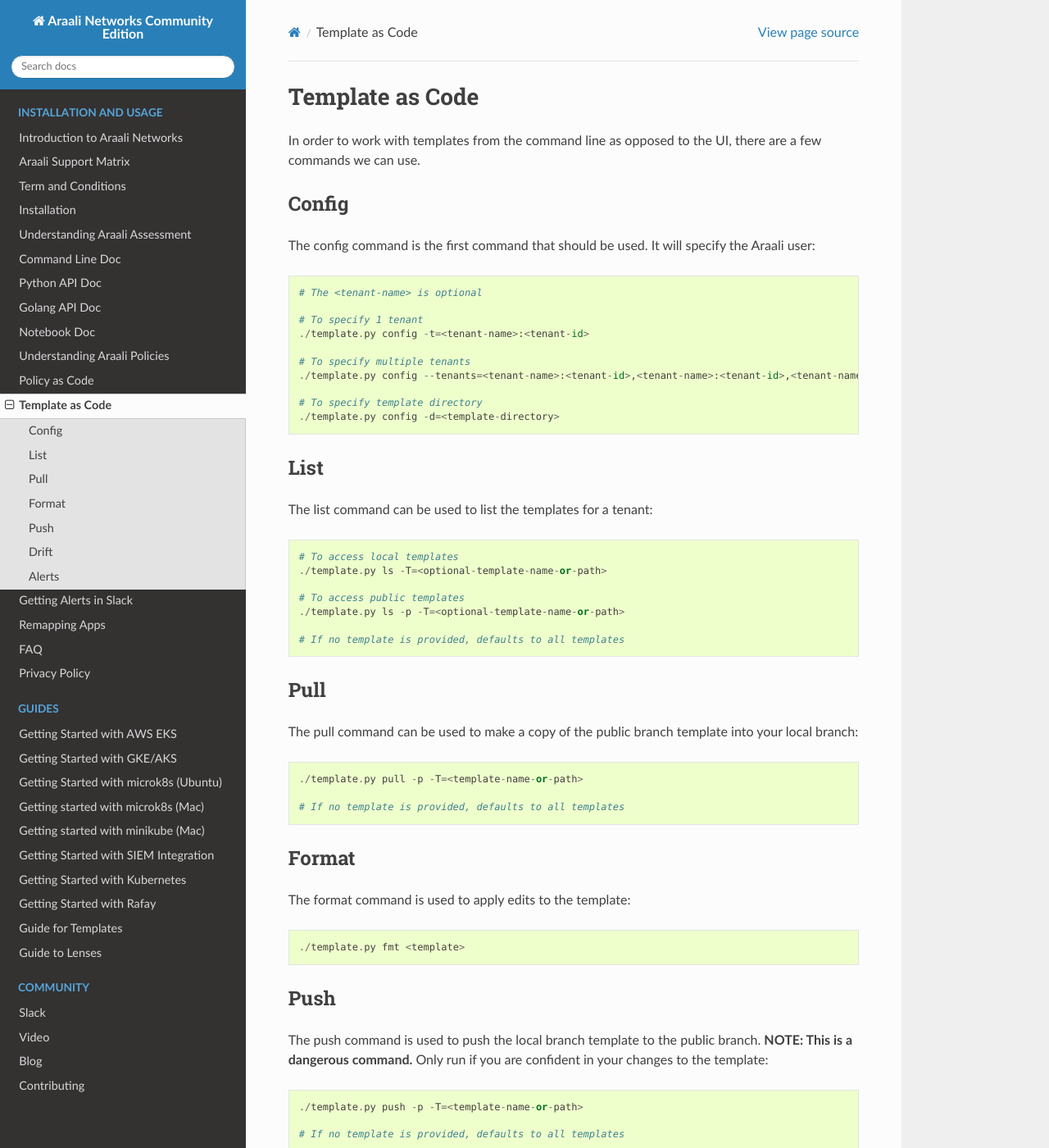
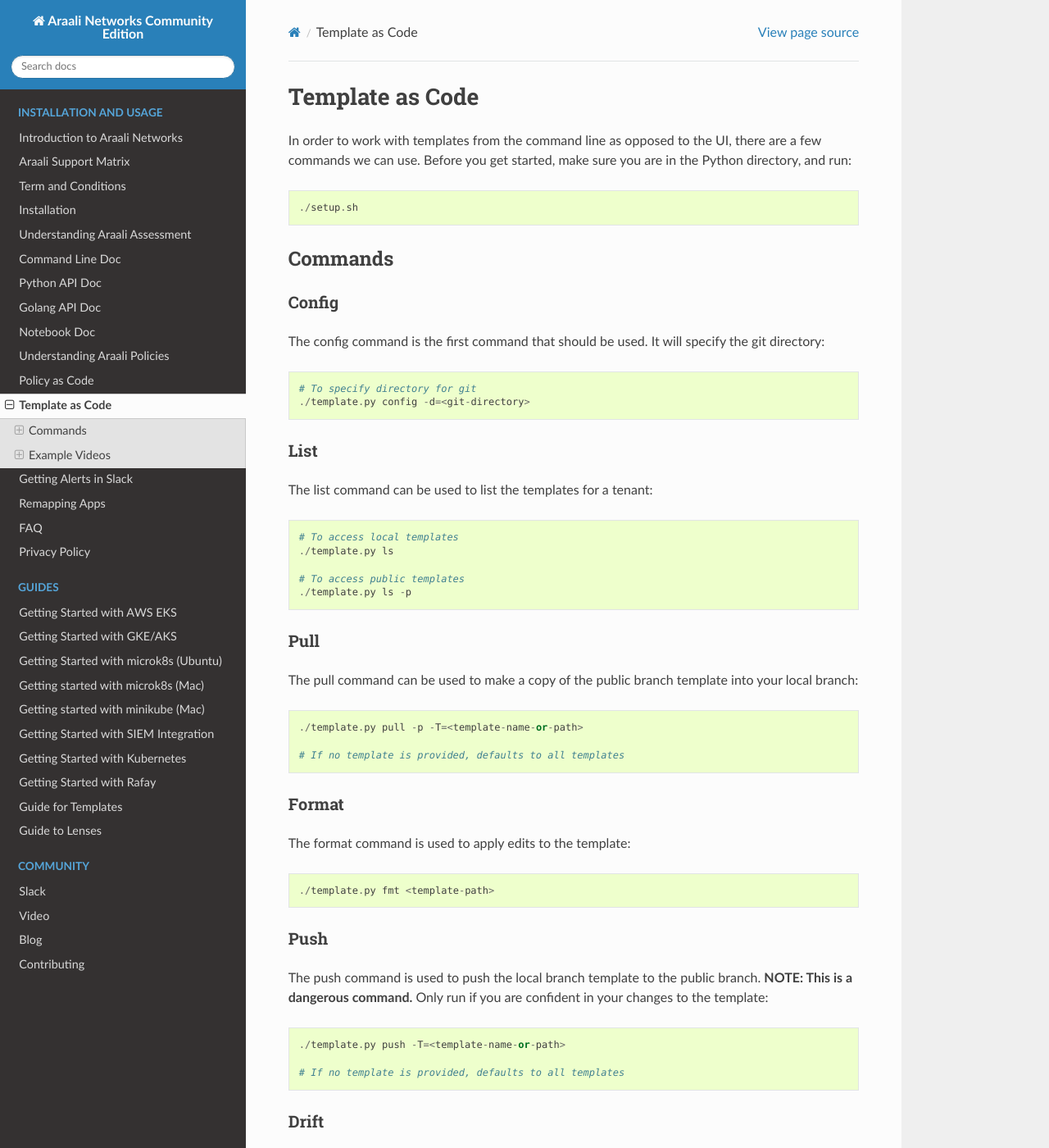
Before and after one commit to araalinetworks/api, a Sphinx documentation site: the page built from doc/source/template_as_code.rst, in a window 1280 px wide and 1400 px high. Shown: the whole window at 82% size. Built offline with Sphinx 7.4.7 and the Read the Docs theme 2.0.0, drawn with Linux system fonts in a browser that asks for light colours; some of the changed text lies outside the part shown.

Commit message:
template as code documentation corrections

```diff
--- a/doc/source/template_as_code.rst
+++ b/doc/source/template_as_code.rst
@@ -2,24 +2,22 @@
 ================
 
 In order to work with templates from the command line as opposed to
-the UI, there are a few commands we can use.
+the UI, there are a few commands we can use. Before you get started,
+make sure you are in the Python directory, and run::
+
+    ./setup.sh
+
+Commands
+********
 
 Config
 ------
 
 The config command is the first command that should be used. It will
-specify the Araali user::
+specify the git directory::
 
-    # The <tenant-name> is optional
-
-    # To specify 1 tenant
-    ./template.py config -t=<tenant-name>:<tenant-id>
-
-    # To specify multiple tenants
-    ./template.py config --tenants=<tenant-name>:<tenant-id>,<tenant-name>:<tenant-id>,<tenant-name>:<tenant-id>,<tenant-name>:<tenant-id>
-
-    # To specify template directory
-    ./template.py config -d=<template-directory>
+    # To specify directory for git
+    ./template.py config -d=<git-directory>
 
 List
 ----
@@ -27,12 +25,10 @@
 The list command can be used to list the templates for a tenant::
 
     # To access local templates
-    ./template.py ls -T=<optional-template-name-or-path>
+    ./template.py ls
 
     # To access public templates
-    ./template.py ls -p -T=<optional-template-name-or-path>
-
-    # If no template is provided, defaults to all templates
+    ./template.py ls -p
 
 Pull
 ----
@@ -49,7 +45,7 @@
 
 The format command is used to apply edits to the template::
 
-    ./template.py fmt <template>
+    ./template.py fmt <template-path>
 
 Push
 ----
@@ -57,7 +53,7 @@
 The push command is used to push the local branch template to the public branch. **NOTE: This is a dangerous command.**
 Only run if you are confident in your changes to the template::
 
-    ./template.py push -p -T=<template-name-or-path>
+    ./template.py push -T=<template-name-or-path>
 
     # If no template is provided, defaults to all templates
 
@@ -76,4 +72,22 @@
 ------
 The alerts command can be used to check any alerts::
 
-    ./template.py alerts -n
+    ./template.py alerts
+
+
+Example Videos
+**************
+
+Updating a Docker Template
+--------------------------
+
+.. raw:: html
+
+   <script id="asciicast-De3oYu2yjoZL5TYSxlCoxwsSv" src="https://asciinema.org/a/De3oYu2yjoZL5TYSxlCoxwsSv.js" async></script>
+
+Adding a New Link from UI to git
+--------------------------------
+
+.. raw:: html
+
+   <script id="asciicast-haEeqegDMT1cwWTpJb0KYHCX6" src="https://asciinema.org/a/haEeqegDMT1cwWTpJb0KYHCX6.js" async></script>
```
